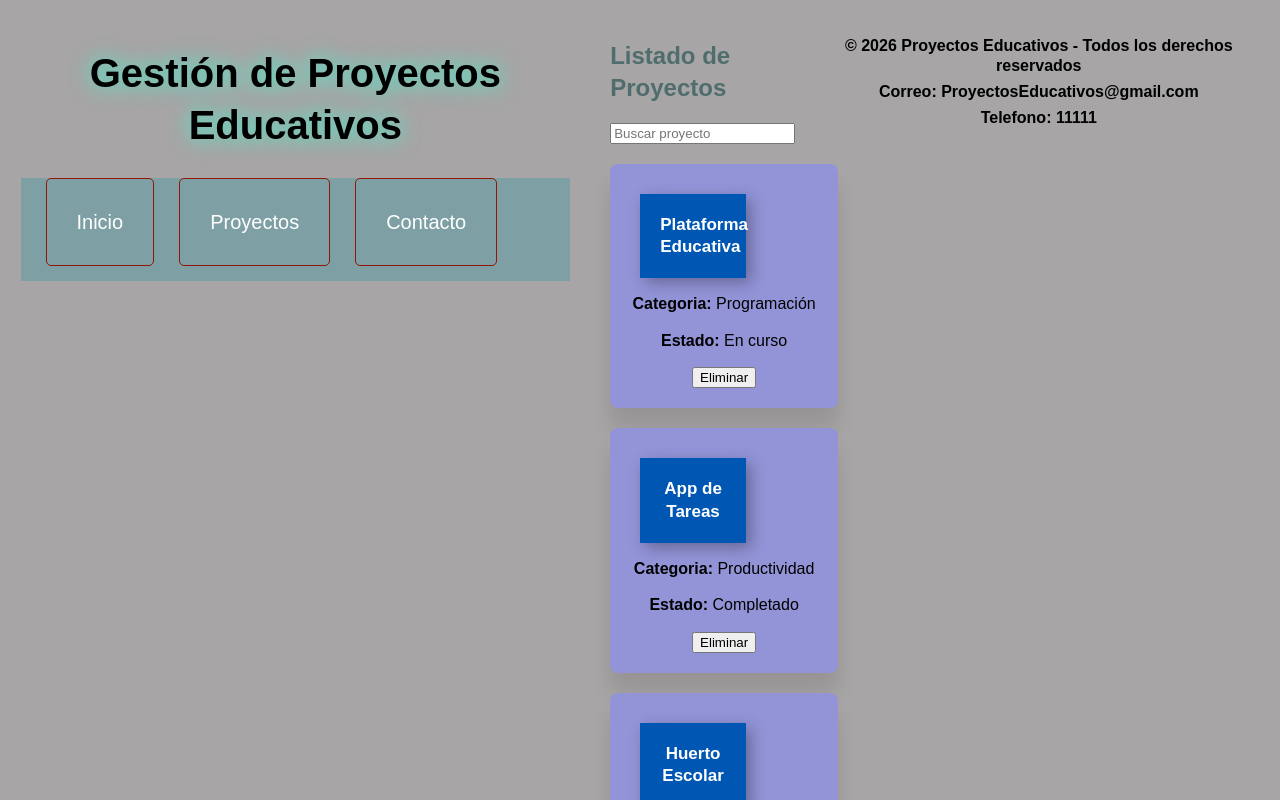
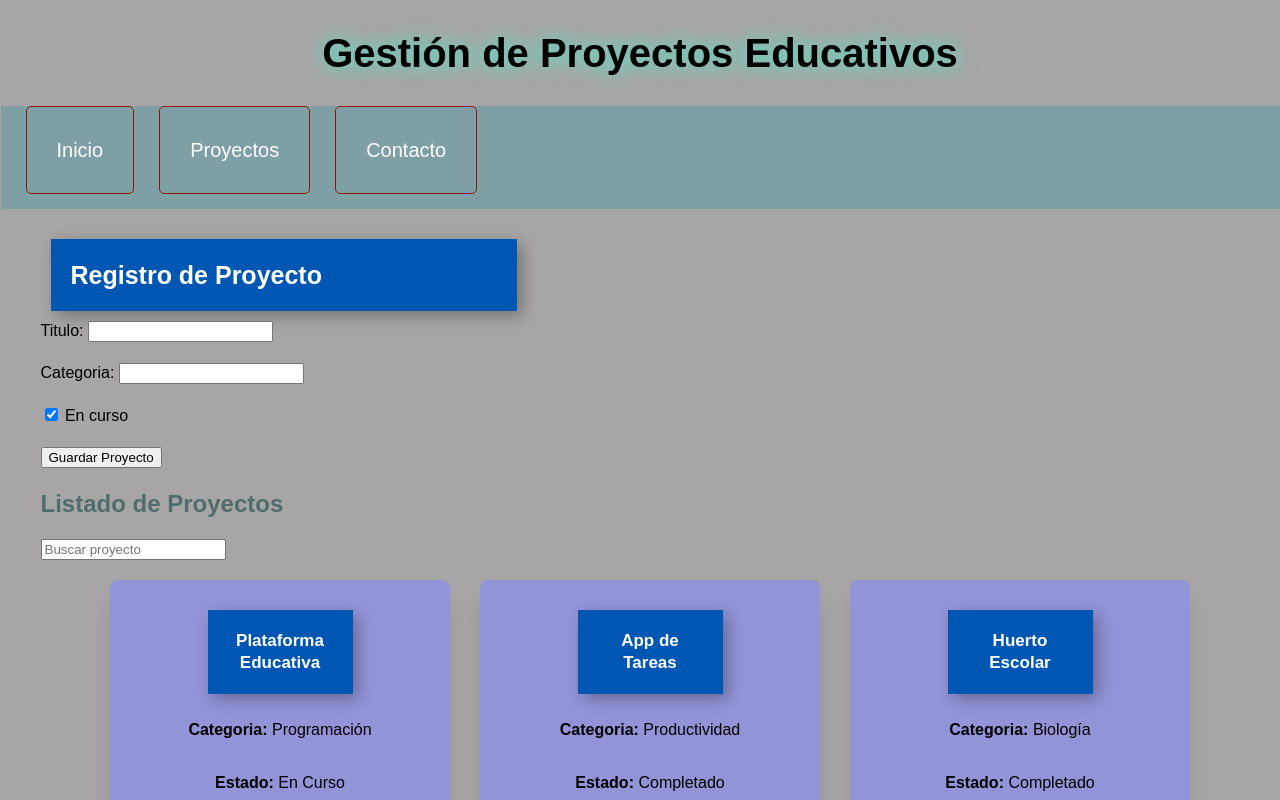
Before and after one commit to Alee91218/pv_tp3_grupo1, a React (Vite) app in the folder pvtp03GrupoN01/: page / in a window 1280 px wide. Shown: the top 800 px of the page. Built offline with nearby package versions, Linux system fonts and the light colour scheme.

Commit message:
Modificaciones necesarias para el funcionamiento correcto del codigo y agregue la funcion agregar proyecto - Alejandro Fernandez

```diff
--- a/pvtp03GrupoN01/src/App.jsx
+++ b/pvtp03GrupoN01/src/App.jsx
@@ -3,11 +3,13 @@ import Header from './components/Header' //
 import Footer from './components/Footer' //
 function App() {
   return (
+    <>
+    <Header />
     <main>
-       <Header />
       <ListaProyectos />
- <Footer />
     </main>
+    <Footer />
+    </>
   )
 }
 
--- a/pvtp03GrupoN01/src/Services/proyectoService.js
+++ b/pvtp03GrupoN01/src/Services/proyectoService.js
@@ -1,48 +1,35 @@
+const proyectService = (() => {
     let proyectos = [
-    {
-        id: 1,
-        titulo: "Plataforma Educativa",
-        categoria: "Programación",
-        estado: "En curso"
-    },
-    {
-        id: 2,
-        titulo: "App de Tareas",
-        categoria: "Productividad",
-        estado: "Completado"
-    },
-    {
-        id: 3,
-        titulo: "Huerto Escolar",
-        categoria: "Biología",
-        estado: "En curso"
-    },
-    {
-        id: 4,
-        titulo: "Robótica Educativa",
-        categoria: "Ingeniería",
-        estado: "En curso"
-    },
-    {
-        id: 5,
-        titulo: "ATaller Deportivo",
-        categoria: "Educacion Física",
-        estado: "Completado"
-    }
+        { id: 1, titulo: "Plataforma Educativa", categoria: "Programación", estado: true },
+        { id: 2, titulo: "App de Tareas", categoria: "Productividad", estado: false },
+        { id: 3, titulo: "Huerto Escolar", categoria: "Biología", estado: false },
+        { id: 4, titulo: "Robótica Educativa", categoria: "Ingeniería", estado: true },
+        { id: 5, titulo: "ATaller Deportivo", categoria: "Educacion Física", estado: false }
 ];
 
-export const obtenerProyectos = () => [...proyectos];
+    const obtenerProyectos = () => {
+     return[...proyectos];
+    };
 
-export const agregarProyecto = (nuevoProyecto) => {
+    const agregarProyecto = (p) => {
+        const nuevoProyecto = {...p, id: Date.now()};
         proyectos.push(nuevoProyecto);
     };
 
-export const eliminarProyecto = (id) => {
+    const eliminarProyecto = (id) => {
         proyectos = proyectos.filter(proyecto => proyecto.id !== id);
     };
 
-export const buscarProyecto = (texto) => {
+    const buscarProyecto = (texto) => {
         return proyectos.filter(proyecto =>
-        proyecto.titulo.toLowerCase().includes(texto.toLowerCase())
-    );
+        proyecto.titulo.toLowerCase().includes(texto.toLowerCase()));
     };
+    return {
+        obtenerProyectos,
+        agregarProyecto,
+        eliminarProyecto,
+        buscarProyecto
+    };
+})();
+
+export default proyectService;
--- a/pvtp03GrupoN01/src/components/ListaProyectos.jsx
+++ b/pvtp03GrupoN01/src/components/ListaProyectos.jsx
@@ -1,26 +1,89 @@
-import { useState } from 'react'
-import { obtenerProyectos, eliminarProyecto, buscarProyecto } from '../services/proyectoService.js'
+import { useState } from "react";
+import proyectService from "../services/proyectoService.js";
 
 const ListaProyectos = () => {
+    // estado para el campo de nuevo proyecto
+  const [proyectoDelFormulario, setproyectoDelFormulario] = useState({
+    titulo: "",
+    categoria: "",
+    estado: true,
+  });
   // estado iniciial
-    const [proyectos, setProyectos] = useState(obtenerProyectos())
+  const [proyectos, setProyectos] = useState(proyectService.obtenerProyectos());
+
+  //funcion manejar cambio
+  const manejarCambio = (e) => {
+    const { name, value, type, checked } = e.target;
+    setproyectoDelFormulario({
+      ...proyectoDelFormulario,
+      [name]: type === "checkbox" ? checked : value,
+    });
+  };
+  //función manejar envió
+  const manejarEnvio = (e) => {
+    e.preventDefault();
+
+    proyectService.agregarProyecto(proyectoDelFormulario);
+    setProyectos(proyectService.obtenerProyectos());
+    alert(`Proyecto: ${proyectoDelFormulario.titulo} guardado con exito`);
+    setproyectoDelFormulario({ titulo: "", categoria: "", estado: false });
+  };
+
   //eliminar proyecto
   const manejarEliminar = (id) => {
-        eliminarProyecto(id)
-        setProyectos(obtenerProyectos()) // actualiza la list
-    }
+    proyectService.eliminarProyecto(id);
+    setProyectos(proyectService.obtenerProyectos()); // actualiza la list
+  };
 
   // buscar proyecto
   const manejarBuscar = (e) => {
-    const texto = e.target.value
-    if (texto === '') {
-        setProyectos(obtenerProyectos())
+    const texto = e.target.value;
+    if (texto === "") {
+      setProyectos(proyectService.obtenerProyectos());
     } else {
-        setProyectos(buscarProyecto(texto))
+      setProyectos(proyectService.buscarProyecto(texto));
     }
-}
+  };
   return (
     <section>
+      {/* agregar nuevo Proyeto*/}
+      <h3>Registro de Proyecto</h3>
+      <form onSubmit={manejarEnvio} >
+        <div>
+            <label>Titulo: </label>
+            <input
+                type="text"
+                name="titulo"
+                value={proyectoDelFormulario.titulo}
+                onChange={manejarCambio}
+                required
+            />
+        </div>
+        <br/>
+        <div>
+            <label>Categoria: </label>
+            <input
+                type="text"
+                name="categoria"
+                value={proyectoDelFormulario.categoria}
+                onChange={manejarCambio}
+                required
+            />
+        </div>
+        <br/>
+        <div>
+            <label>
+            <input
+                type="checkbox"
+                name="estado"
+                checked={proyectoDelFormulario.estado}
+                onChange={manejarCambio}
+            /> En curso
+            </label>
+        </div>
+        <br/>
+        <button type="submit">Guardar Proyecto </button>
+      </form>
       <h2>Listado de Proyectos</h2>
       {/* buscador */}
       <input
@@ -29,24 +92,25 @@ return (
         onChange={manejarBuscar}
       />
       {/* lista dinamicaa */}
-            {
-            proyectos.map((proyecto) => (
+      <div className="proyectos-container">
+        {proyectos.map((proyecto) => (
           <article key={proyecto.id}>
             <h3>{proyecto.titulo}</h3>
             <p>
               <strong>Categoria:</strong> {proyecto.categoria}
             </p>
             <p>
-                    <strong>Estado:</strong> {proyecto.estado}
+              <strong>Estado:</strong>{" "}
+              {proyecto.estado ? "En Curso" : "Completado"}
             </p>
             {/* boton de eliminar */}
             <button onClick={() => manejarEliminar(proyecto.id)}>
               Eliminar
             </button>
           </article>
-                ))
-        }
+        ))}
+      </div>
     </section>
-)
-}
+  );
+};
 export default ListaProyectos;
--- a/pvtp03GrupoN01/src/css/styles.css
+++ b/pvtp03GrupoN01/src/css/styles.css
@@ -52,7 +52,7 @@ header p{
     display: flex;
     flex-wrap: wrap;
     justify-content: center;
-    gap: 20px;
+    gap: 30px;
     padding: 20px;
 
 }
@@ -512,3 +512,33 @@ footer hr{
     align-items: center;
     gap: 5px;
 }
+
+.proyectos-container {
+
+    display: flex;
+
+    flex-wrap: wrap;
+
+    justify-content: center; /* Centra las tarjetas en la pantalla */
+
+    gap: 30px; /* Espacio entre tarjeta y tarjeta */
+
+    margin-top: 20px;
+
+}
+
+
+
+.proyectos-container article {
+
+    width: 300px; /* Ancho fijo para que no se estiren al 100% */
+
+    margin: 0; /* Anulamos el margen viejo porque ya usamos gap */
+
+    display: flex;
+
+    flex-direction: column;
+
+    align-items: center; /* Centra el texto y el botón adentro de la tarjeta */
+
+}
```
Lines whose indentation alone changed are shown as unchanged.
